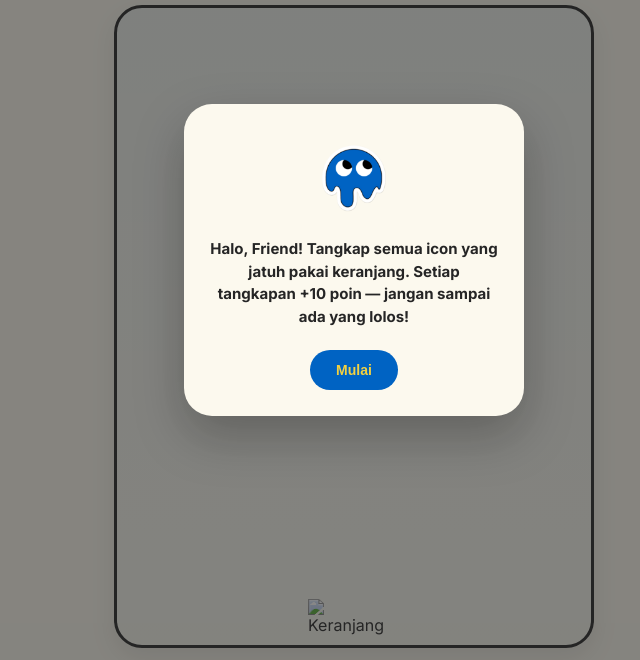
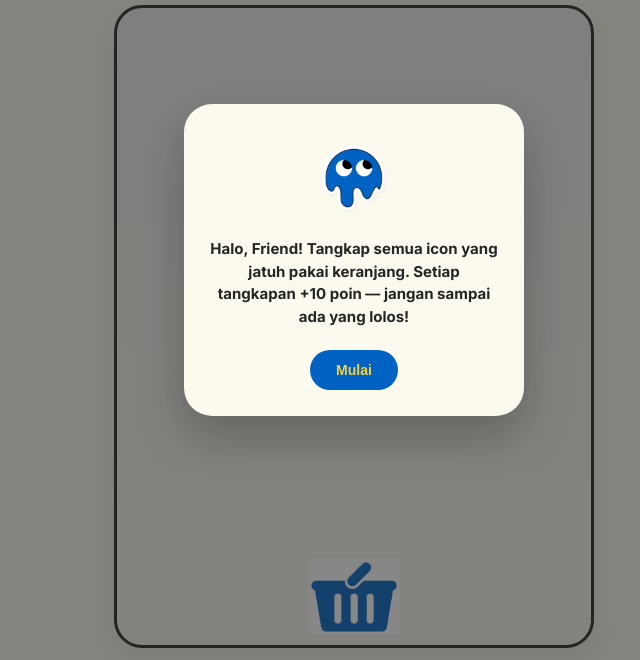
Before and after one commit to poss-of-path/adios-absen, a plain HTML site: page catch.html in a window 1280 px wide. Shown: the part 140-800 px from the top of the page, without its empty margins (286-926 px from the left). Drawn offline with Linux system fonts and the light colour scheme.

Commit message:
Update catch.html

```diff
--- a/catch.html
+++ b/catch.html
@@ -31,7 +31,7 @@
   <div class="stage-wrap">
     <div class="stage" id="stage">
       <div class="basket" id="basket">
-        <img src="assets/basket.png" alt="Keranjang">
+        <img src="assets/Keranjang.png" alt="Keranjang">
       </div>
     </div>
   </div>
```
